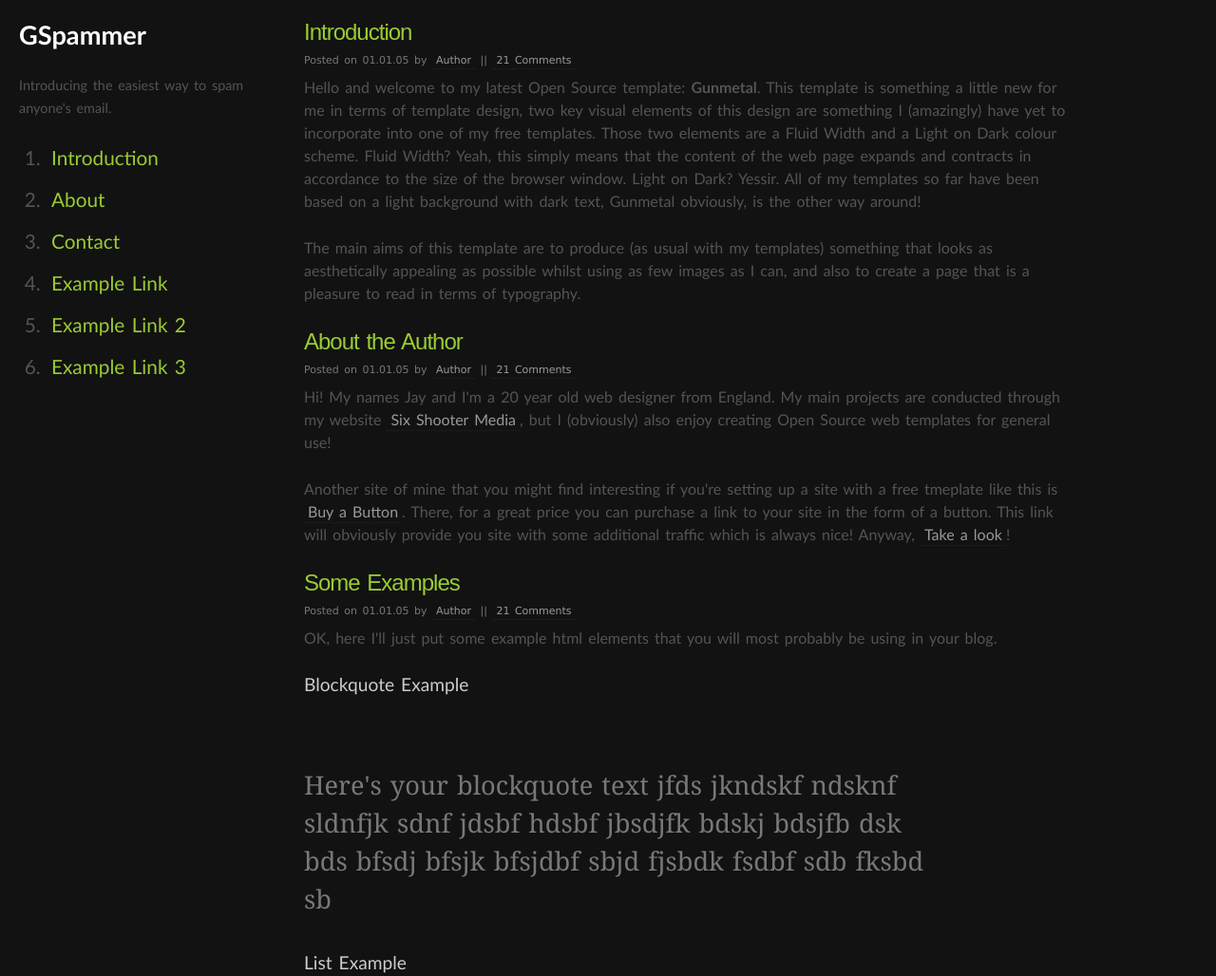
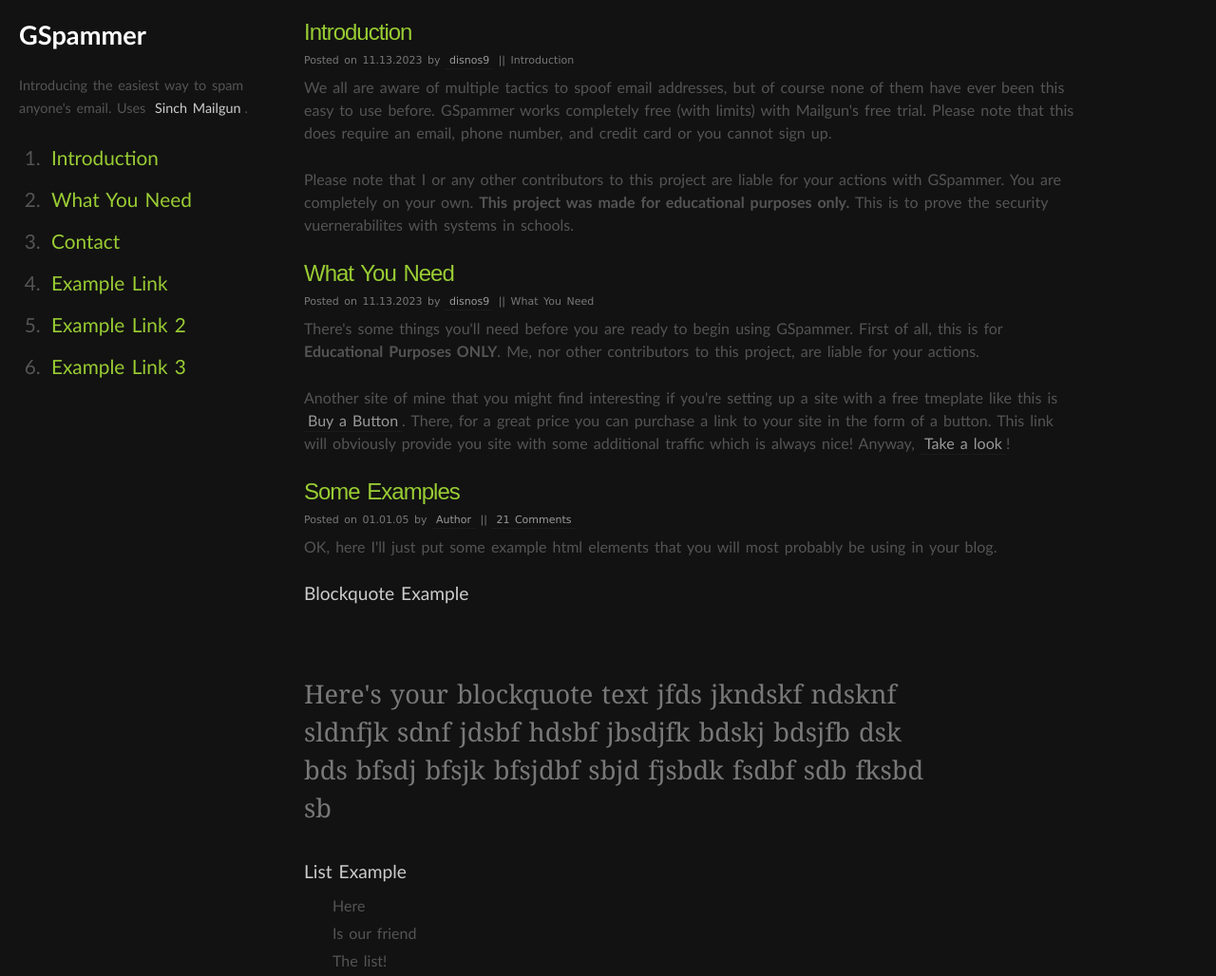
Before and after one commit to disnos9/gspammer, a plain HTML site: page index.html in a window 1280 px wide. Shown: the top 1028 px of the page at 95% size. Drawn offline with Linux system fonts and the light colour scheme.

Commit message:
Action liabilty policy soon™

```diff
--- a/index.html
+++ b/index.html
@@ -13,14 +13,14 @@
 
 			<p>
 
-					Introducing the easiest way to spam anyone's email.
+					Introducing the easiest way to spam anyone's email. Uses <a href="https://mailgun.com/">Sinch Mailgun</a>.
 
 			</p>
 
 			<ol id="nav">
 
-					<li><a href="#"><b>»</b>Introduction</a></li>
-					<li><a href="#"><b>»</b>About</a></li>
+					<li><a href="#intro"><b>»</b>Introduction</a></li>
+					<li><a href="#depend"><b>»</b>What You Need</a></li>
 					<li><a href="#"><b>»</b>Contact</a></li>
 					<li><a href="#"><b>»</b>Example Link</a></li>
 					<li><a href="#"><b>»</b>Example Link 2</a></li>
@@ -36,35 +36,35 @@
 
 			<p class="postdata">
 
-					Posted on 01.01.05 by <a href="#">Author</a> || <a href="#">21 Comments</a>
+					Posted on 11.13.2023 by <a href="https://github.com/disnos9">disnos9</a> || Introduction
 
 			</p>
 
 			<p>
 
-					Hello and welcome to my latest Open Source template: <strong>Gunmetal</strong>. This template is something a little new for me in terms of template design, two key visual elements of this design are something I (amazingly) have yet to incorporate into one of my free templates. Those two elements are a Fluid Width and a Light on Dark colour scheme. Fluid Width? Yeah, this simply means that the content of the web page expands and contracts in accordance to the size of the browser window. Light on Dark? Yessir. All of my templates so far have been based on a light background with dark text, Gunmetal obviously, is the other way around!
+					We all are aware of multiple tactics to spoof email addresses, but of course none of them have ever been this easy to use before. GSpammer works completely free (with limits) with Mailgun's free trial. Please note that this does require an email, phone number, and credit card or you cannot sign up.
 
 			</p>
 
 			<p>
 
-					The main aims of this template are to produce (as usual with my templates) something that looks as aesthetically appealing as possible whilst using as few images as I can, and also to create a page that is a pleasure to read in terms of typography.
+					Please note that I or any other contributors to this project are liable for your actions with GSpammer. You are completely on your own. <strong>This project was made for educational purposes only.</strong> This is to prove the security vuernerabilites with systems in schools.
 
 			</p>
 
 
 
-			<h2><a href="#" id="test">About the Author</a></h2>
+			<h2><a href="#" id="depend">What You Need</a></h2>
 
 			<p class="postdata">
 
-					Posted on 01.01.05 by <a href="#">Author</a> || <a href="#">21 Comments</a>
+					Posted on 11.13.2023 by <a href="https://github.com/disnos9">disnos9</a> || What You Need
 
 			</p>
 
 			<p>
 
-					Hi! My names Jay and I'm a 20 year old web designer from England. My main projects are conducted through my website <a href="http://www.sixshootermedia.com">Six Shooter Media</a>, but I (obviously) also enjoy creating Open Source web templates for general use!
+					There's some things you'll need before you are ready to begin using GSpammer. First of all, this is for <b>Educational Purposes ONLY</b>. Me, nor other contributors to this project, are liable for your actions.
 
 			</p>
 
```
